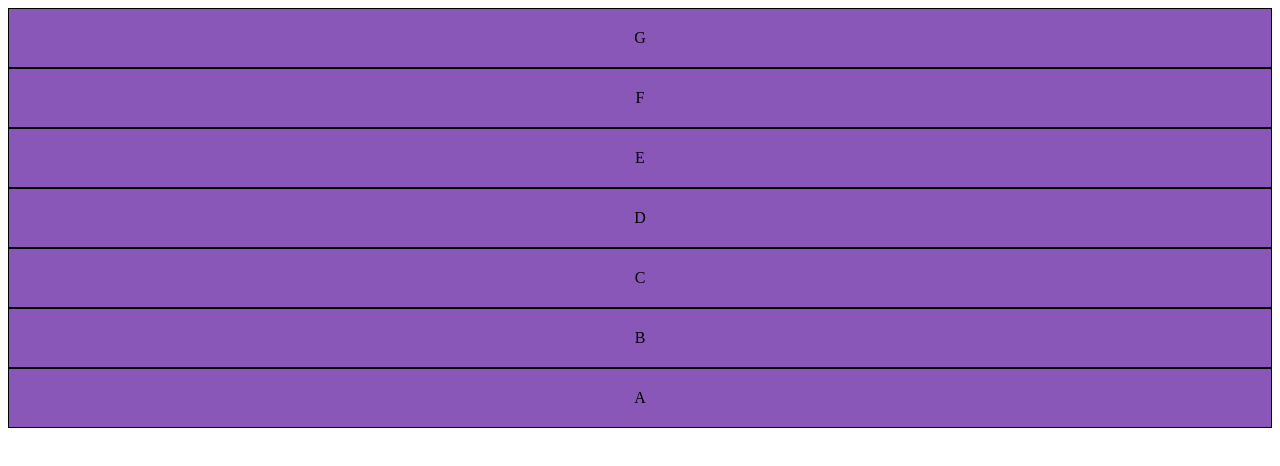
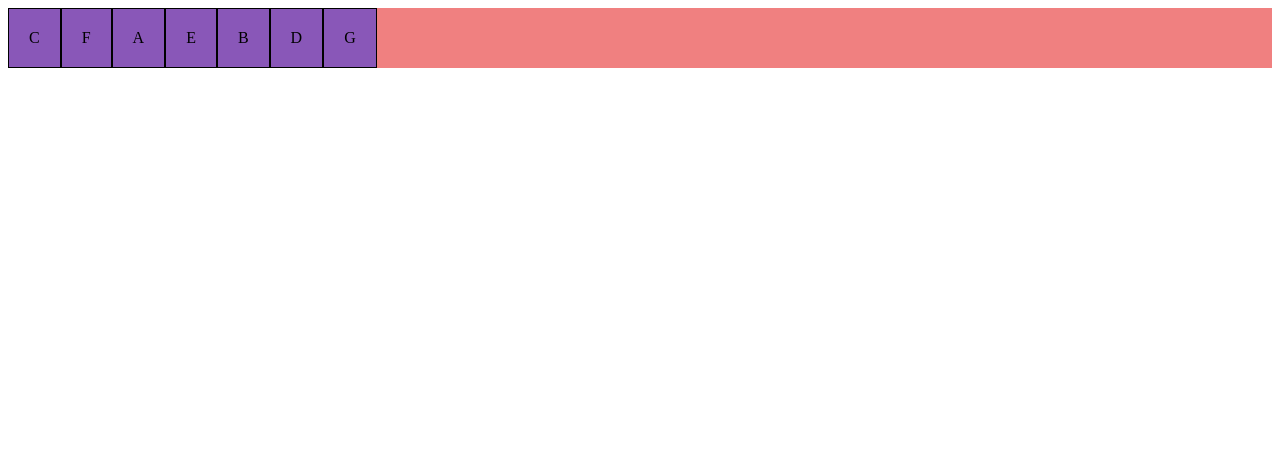
Before and after one commit to JohnnyKevin/html-cssa, a plain HTML site: page exercicios/ex027/index.html in a window 1280 px wide. Drawn offline with Linux system fonts and the light colour scheme.

Commit message:
aprendendo order no flexbox

```diff
--- a/exercicios/ex027/index.html
+++ b/exercicios/ex027/index.html
@@ -8,7 +8,7 @@
         div.conteiner {
             background-color: lightcoral;
             display: flex;
-            flex-direction: column-reverse;
+            flex-direction:row-wrap;
         }
 
         div.item {
@@ -17,17 +17,39 @@
             text-align: center;
             padding: 20px;
         }
+
+        div#i1 {
+            order: 0;
+    }
+        div#i2 {
+            order:5;
+    }
+        div#i3 {
+            order:-3;
+    }
+        div#i4 {
+            order: 8;
+    }
+        div#i5 {
+            order: 0;
+    }
+        div#i6 {
+            order: -1;
+    }
+        div#i7 {
+            order: 9;
+        }
     </style>
 </head>
 <body>
     <div class="conteiner">
-        <div class="item">A</div>
-        <div class="item">B</div>
-        <div class="item">C</div>
-        <div class="item">D</div>
-        <div class="item">E</div>
-        <div class="item">F</div>
-        <div class="item">G</div>
+        <div class="item" id="i1">A</div>
+        <div class="item" id="i2">B</div>
+        <div class="item" id="i3">C</div>
+        <div class="item" id="i4">D</div>
+        <div class="item" id="i5">E</div>
+        <div class="item" id="i6">F</div>
+        <div class="item" id="i7">G</div>
     </div>
 
 </body>
```
Also changed, not shown: exercicios/ex027/flex005/index.html (added, +44 -0 lines).
